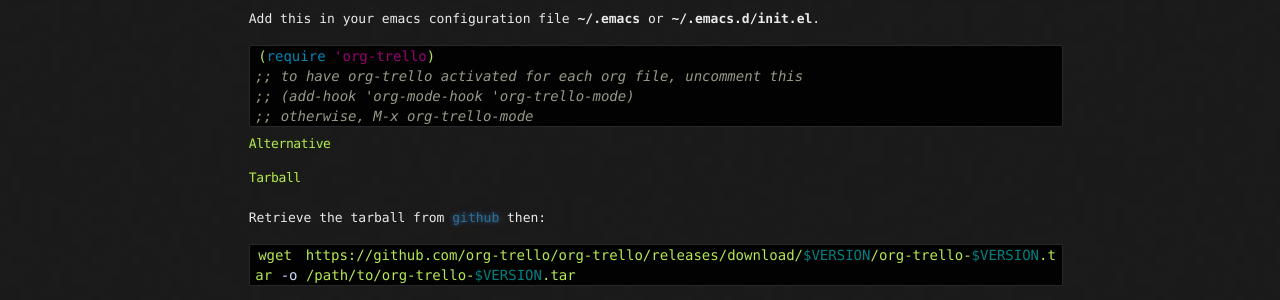
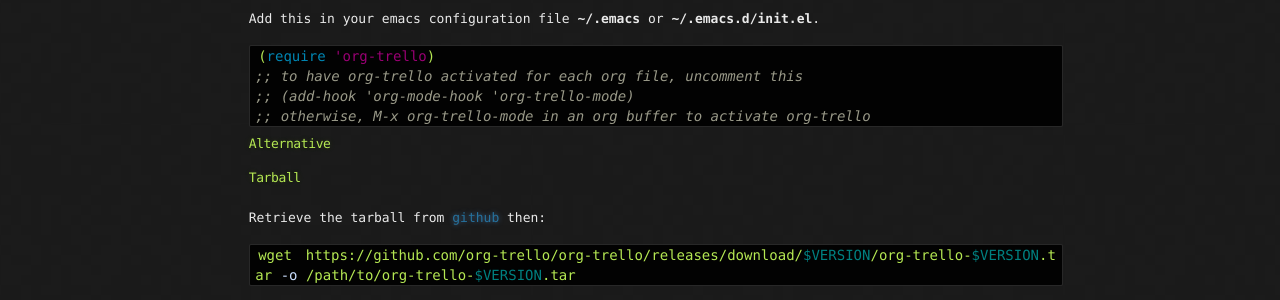
Before and after one commit to org-trello/org-trello.github.io, a Jekyll site: the page built from install.md, in a window 1280 px wide. Shown: the part 940-1240 px from the top of the page. Built offline with Jekyll 4.4.1, drawn with Linux system fonts in a browser that asks for light colours; nearby versions of some CDN libraries; library files that are not in the unit come from our copies; Markdown is read by kramdown in place of the engine named in the settings.

Commit message:
Doc - Improve action to undertake to activate org-trello on org buffer

````diff
--- a/install.md
+++ b/install.md
@@ -59,7 +59,7 @@ Add this in your emacs configuration file **~/.emacs** or **~/.emacs.d/init.el**
 (require 'org-trello)
 ;; to have org-trello activated for each org file, uncomment this
 ;; (add-hook 'org-mode-hook 'org-trello-mode)
-;; otherwise, M-x org-trello-mode
+;; otherwise, M-x org-trello-mode in an org buffer to activate org-trello
 ```
 
 ### Alternative
````
